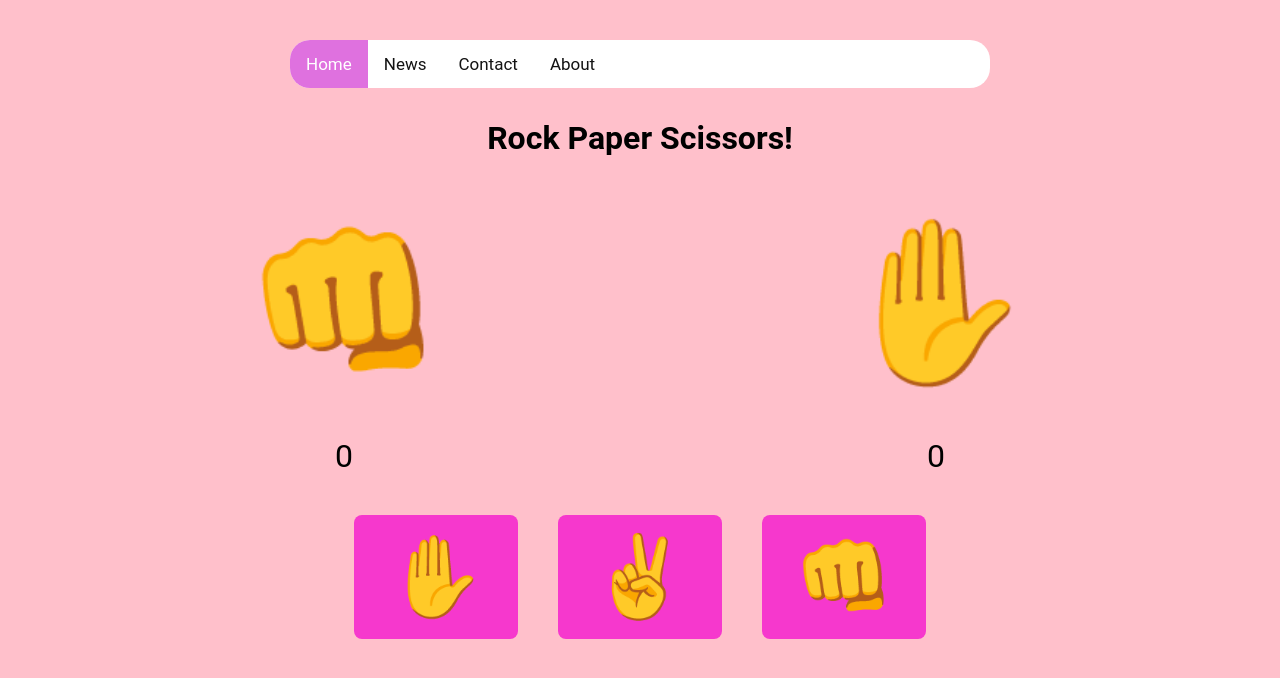
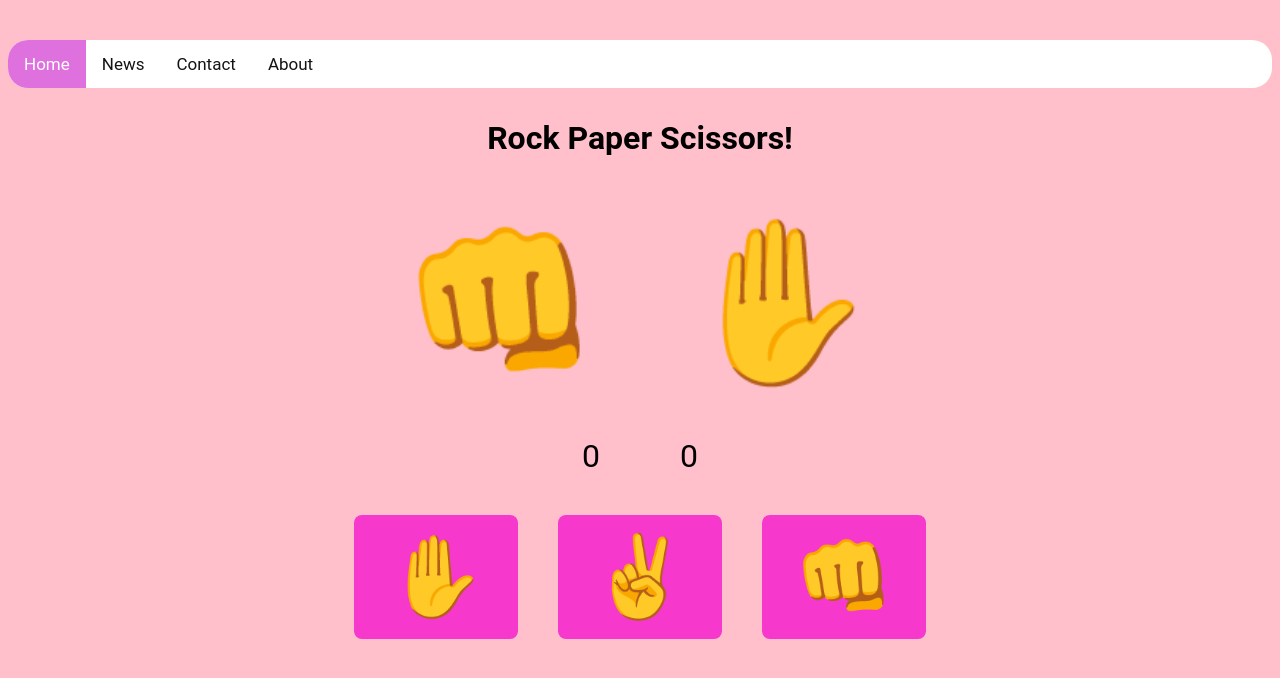
Before and after one commit to KaisarOrange/rock-paper, a plain HTML site: page index.html in a window 1280 px wide. Drawn offline with nearby package versions, Linux system fonts and the light colour scheme.

Commit message:
edit css

```diff
--- a/css/style.css
+++ b/css/style.css
@@ -15,9 +15,8 @@ h1, .num, p, a{
 /* Add a black background color to the top navigation */
 
 .topnav {
-    margin: auto;
+    display: flex;
     margin-top: 40px;
-    width: 700px;
     background-color: rgb(255, 255, 255);
     overflow: hidden;
     border-radius: 20px;
@@ -27,7 +26,6 @@ h1, .num, p, a{
   .topnav a {
     float: left;
     color: #131313;
-    text-align: center;
     padding: 14px 16px;
     text-decoration: none;
     font-size: 17px;
@@ -53,7 +51,6 @@ h1, .num, p, a{
   margin-right: 40px;
   margin-left: 40px;
   margin-bottom: 10px;
-  flex: 1;
 }
 
   /* this selector selects all divs inside of .flex-container */
```
